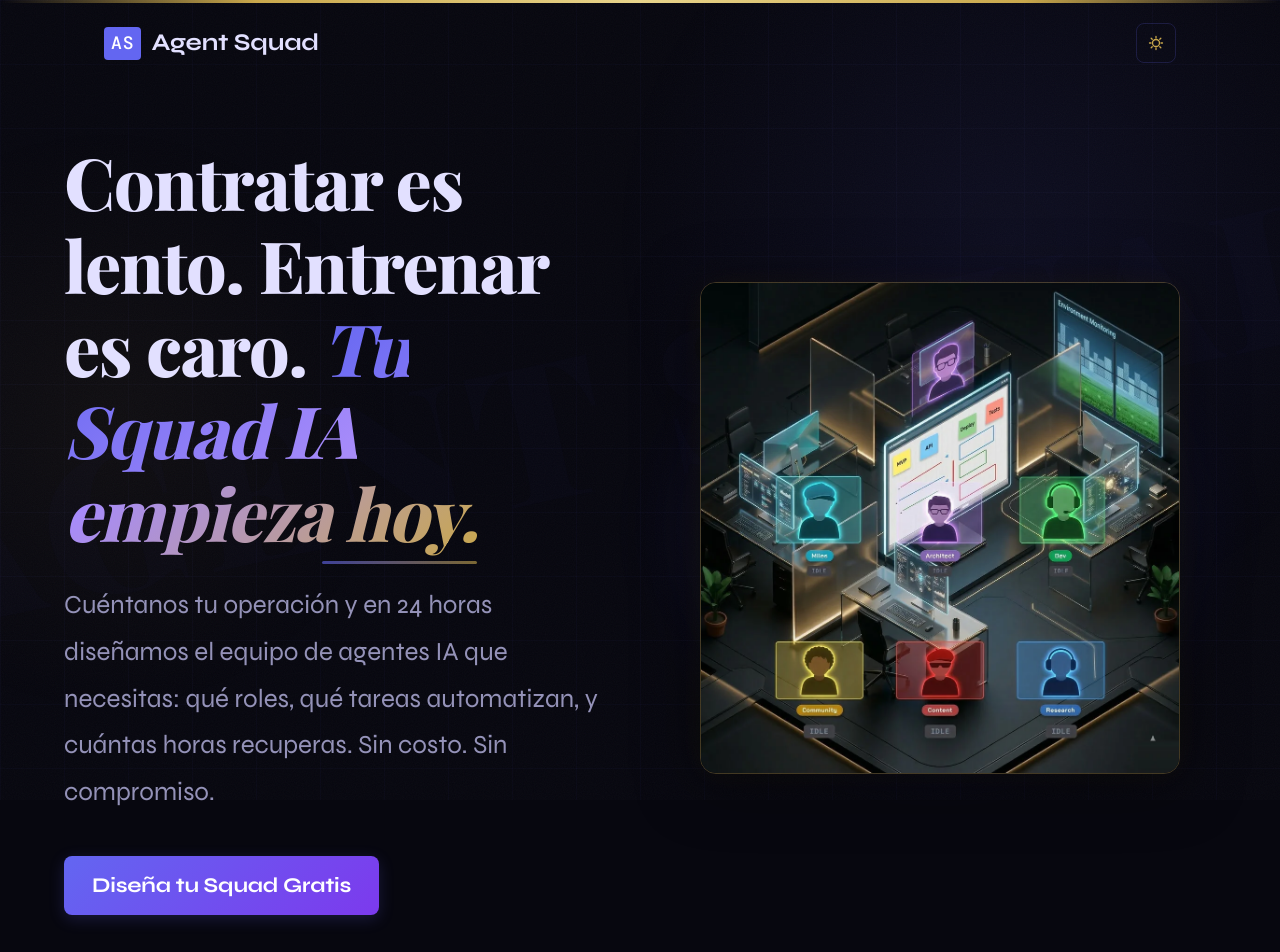
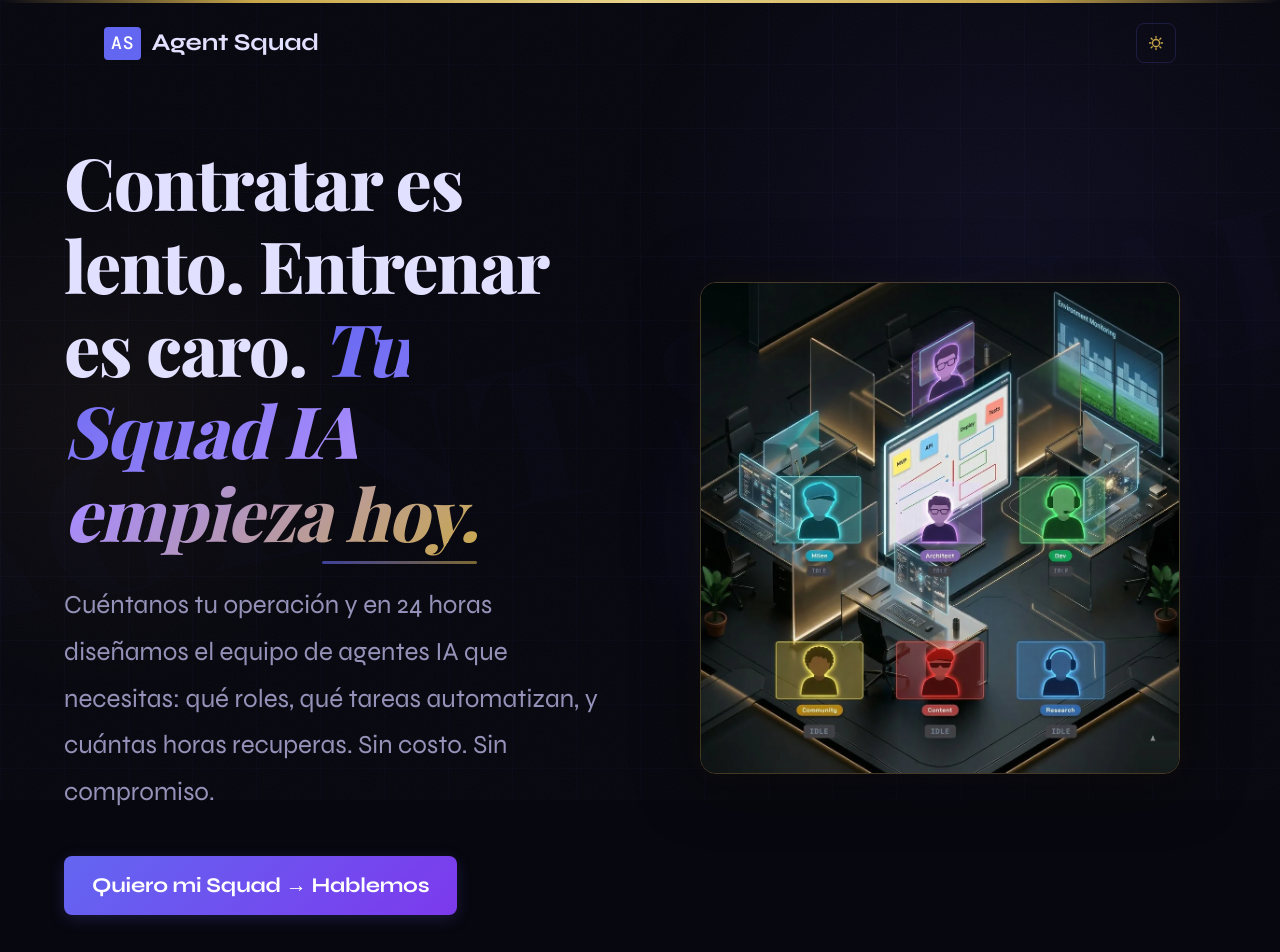
Before and after one commit to aguirrerjg/pixel-office-web, a SvelteKit app: page / in a window 1280 px wide. Shown: the top 952 px of the page. Built offline with nearby package versions, Linux system fonts and the light colour scheme; a web font is replaced by a local one.

Commit message:
copy: hero CTA — Quiero mi Squad → Hablemos

```diff
--- a/src/routes/+page.svelte
+++ b/src/routes/+page.svelte
@@ -213,7 +213,7 @@
 				Cuéntanos tu operación y en 24 horas diseñamos el equipo de agentes IA que necesitas: qué roles, qué tareas automatizan, y cuántas horas recuperas. Sin costo. Sin compromiso.
 			</p>
 			<div class="hero-actions cascade cascade--4">
-				<button class="btn-primary" onclick={() => window.$crisp?.push(['do', 'chat:open'])}>Diseña tu Squad Gratis</button>
+				<button class="btn-primary" onclick={() => window.$crisp?.push(['do', 'chat:open'])}>Quiero mi Squad → Hablemos</button>
 			</div>
 		</div>
 		<div class="hero-visual cascade cascade--5">
```
